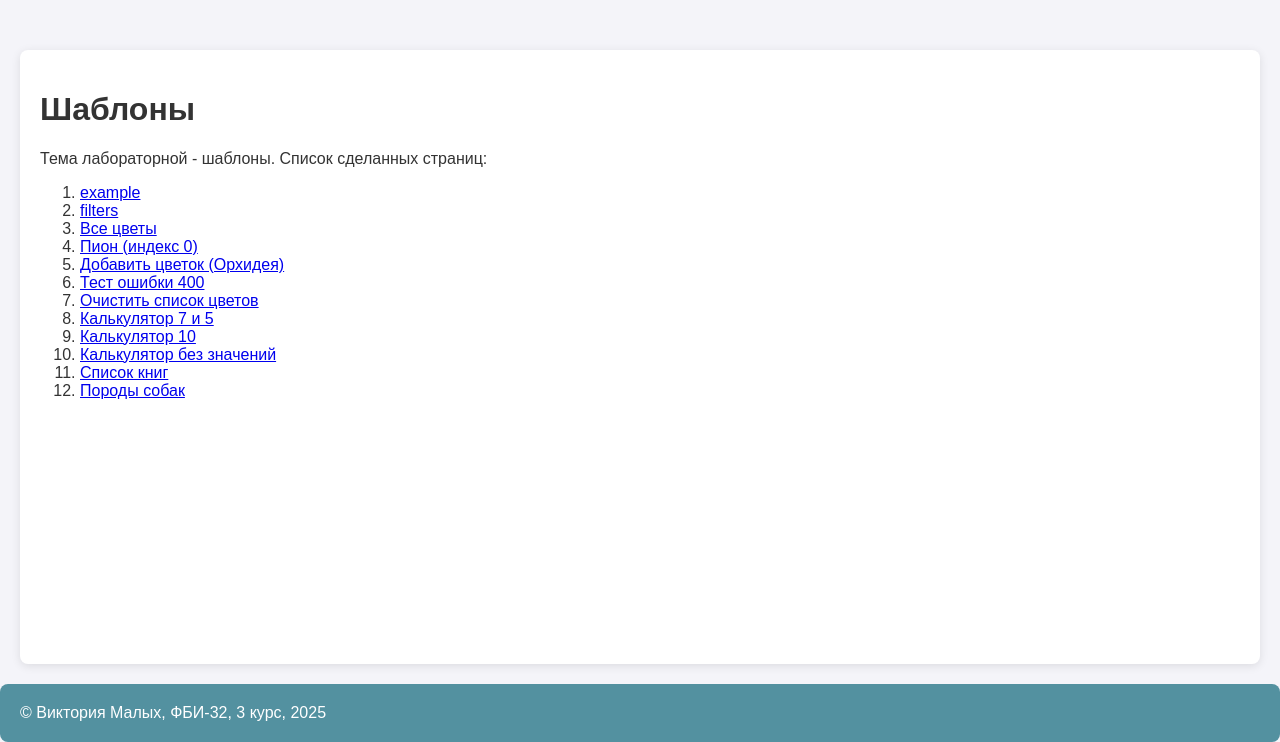
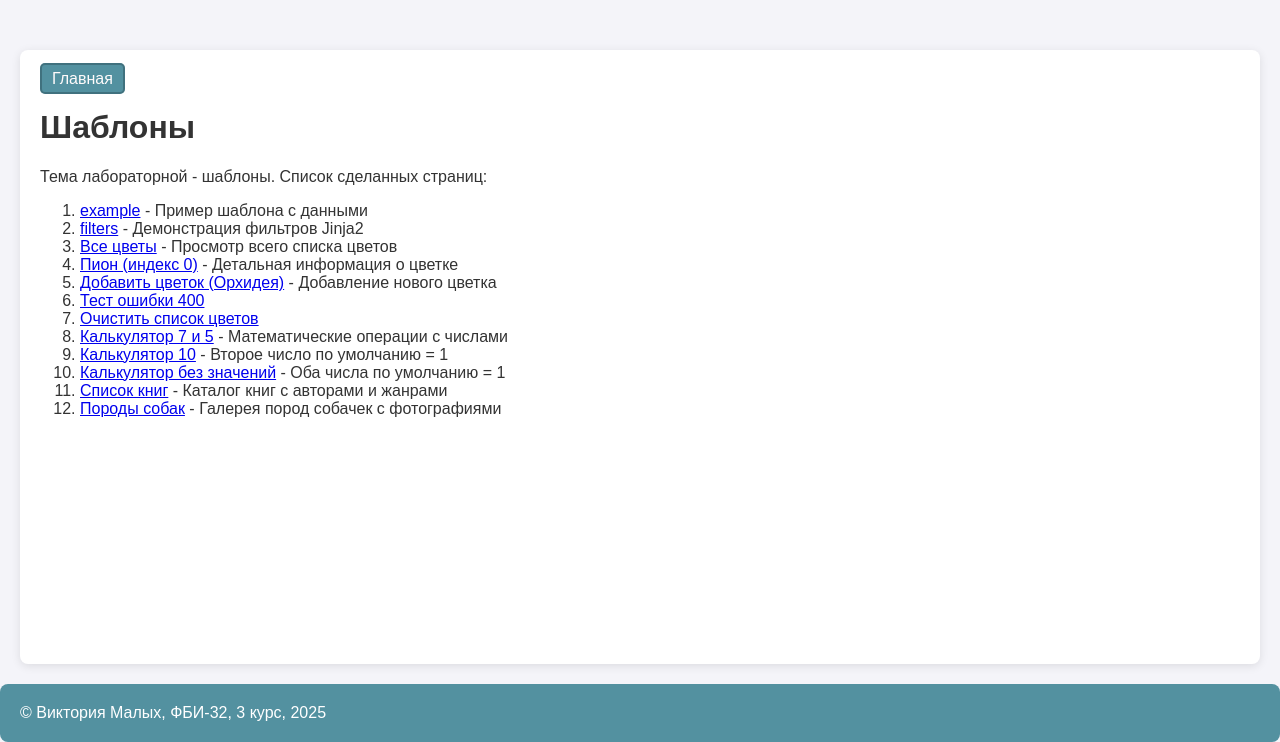
Before and after one commit to vikamalykh/web-back-labs, a Flask app: page /lab2/ in a window 1280 px wide. Shown: the part 58-800 px from the top of the page. Run offline with Flask 3, Linux system fonts and the light colour scheme.

Commit message:
Добавление ссылок

```diff
--- a/app.py
+++ b/app.py
@@ -234,6 +234,7 @@ def index():
         <nav>
             <ul>
                 <li><a href="/lab1">Первая лабораторная</a></li>
+                <li><a href="/lab2/">Вторая лабораторная</a></li>
             </ul>
         </nav>
 
--- a/static/main.css
+++ b/static/main.css
@@ -39,6 +39,21 @@ footer {
 p {
     font-size: 18px;
     margin: 10px 0;
+}
+
+.nav-home {
+    color: rgb(255, 251, 251);
+    text-decoration: none;
+    padding: 5px 10px;
+    border: 2px solid rgba(21, 42, 47, 0.3);
+    background-color: #5391a0;
+    border-radius: 5px;
+    transition: all 0.3s ease;
+}
+
+.nav-home:hover {
+    background-color: #8ed4e6d1;
+    border-color: rgb(23, 42, 58);
 }
 
 /*cтили для списка книг*/
--- a/templates/base.html
+++ b/templates/base.html
@@ -8,10 +8,11 @@
 </head>
 <body>
     <header>
-        WEB-программирование, часть 2. {{ self.lab() }}
+            WEB-программирование, часть 2. {{ self.lab ()}}
     </header>
 
     <main>
+        <a href="/" class="nav-home">Главная</a>
         {% block main %}{% endblock %}
     </main>
 
--- a/templates/lab2.html
+++ b/templates/lab2.html
@@ -9,19 +9,19 @@
     <div>Тема лабораторной - шаблоны. Список сделанных страниц:</div>
     <ol>
         <li>
-            <a href="/lab2/example">example</a>
+            <a href="/lab2/example">example</a> - Пример шаблона с данными
         </li>
         <li>
-            <a href="/lab2/filters">filters</a>
+            <a href="/lab2/filters">filters</a> - Демонстрация фильтров Jinja2
         </li>
         <li>
-            <a href="/lab2/flowers">Все цветы</a>
+            <a href="/lab2/flowers">Все цветы</a> - Просмотр всего списка цветов
         </li>
         <li>
-            <a href="/lab2/flowers/0">Пион (индекс 0)</a>
+            <a href="/lab2/flowers/0">Пион (индекс 0)</a> - Детальная информация о цветке
         </li>
         <li>
-            <a href="/lab2/add_flower/Орхидея">Добавить цветок (Орхидея)</a>
+            <a href="/lab2/add_flower/Орхидея">Добавить цветок (Орхидея)</a> - Добавление нового цветка
         </li>
         <li>
             <a href="/lab2/add_flower/">Тест ошибки 400</a>
@@ -30,19 +30,19 @@
             <a href="/lab2/flowers/rewrite">Очистить список цветов</a>
         </li>
         <li>
-            <a href="/lab2/calc/7/5">Калькулятор 7 и 5</a>
+            <a href="/lab2/calc/7/5">Калькулятор 7 и 5</a> - Математические операции с числами
         </li>
         <li>
-            <a href="/lab2/calc/10">Калькулятор 10</a>
+            <a href="/lab2/calc/10">Калькулятор 10</a> - Второе число по умолчанию = 1
         </li>
         <li>
-            <a href="/lab2/calc/">Калькулятор без значений</a>
+            <a href="/lab2/calc/">Калькулятор без значений</a> - Оба числа по умолчанию = 1
         </li>
         <li>
-            <a href="/lab2/books">Список книг</a>
+            <a href="/lab2/books">Список книг</a> - Каталог книг с авторами и жанрами
         </li>
         <li>
-            <a href="/lab2/dogs">Породы собак</a>
+            <a href="/lab2/dogs">Породы собак</a> - Галерея пород собачек с фотографиями
         </li>
     </ol>
 {% endblock %}
```
